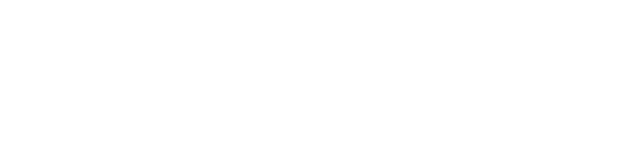
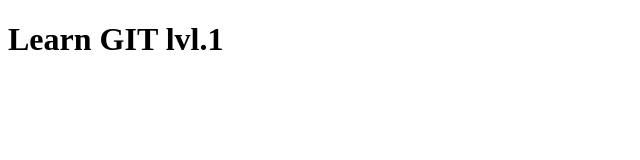
Before and after one commit to AllaBerkana/lesson_1, a plain HTML site: page index.html in a window 1280 px wide. Shown: the whole page, without its empty margins (0-640 px from the left). Drawn offline with Linux system fonts and the light colour scheme.

Commit message:
Naming HTML

```diff
--- a/index.html
+++ b/index.html
@@ -8,6 +8,6 @@
     <script defer src="./script.js"></script>
 </head>
 <body>
-
+    <h1>Learn GIT lvl.1</h1>
 </body>
 </html>
```
